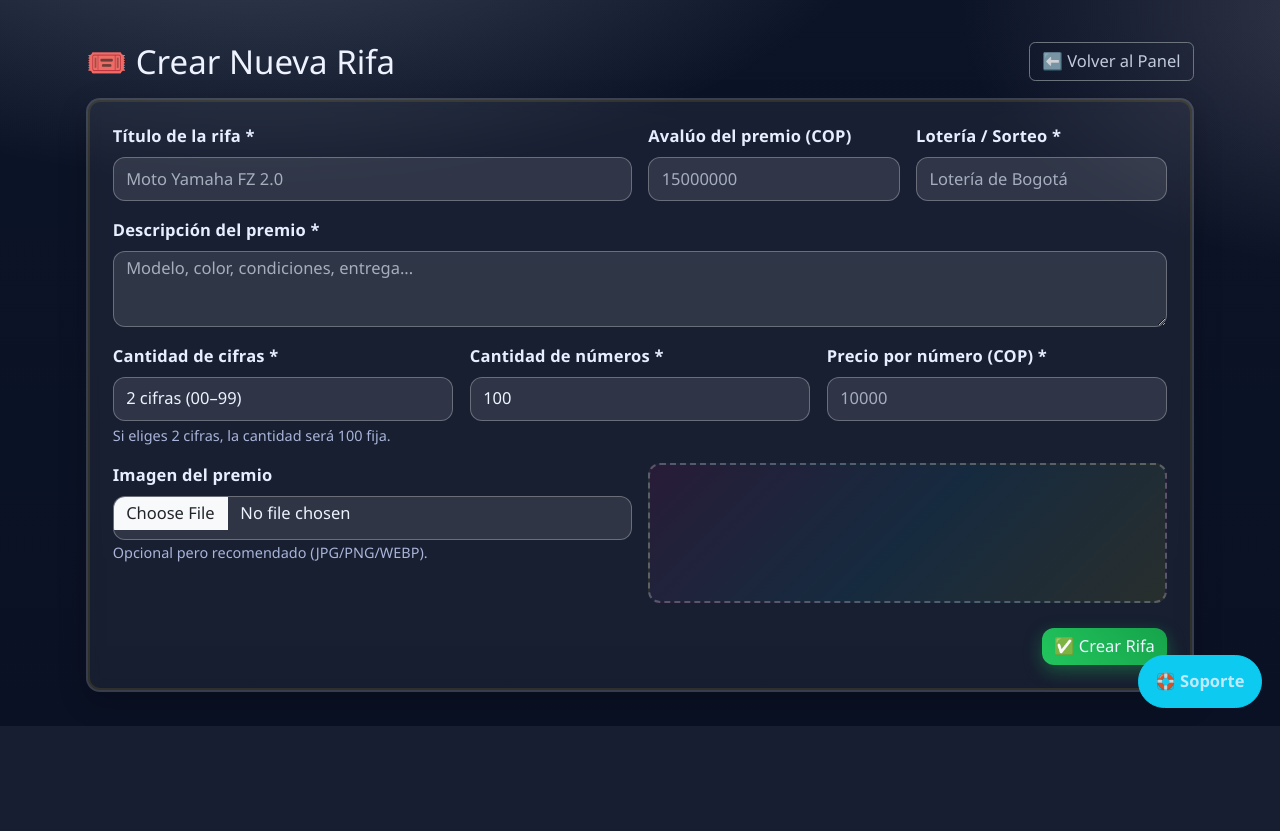
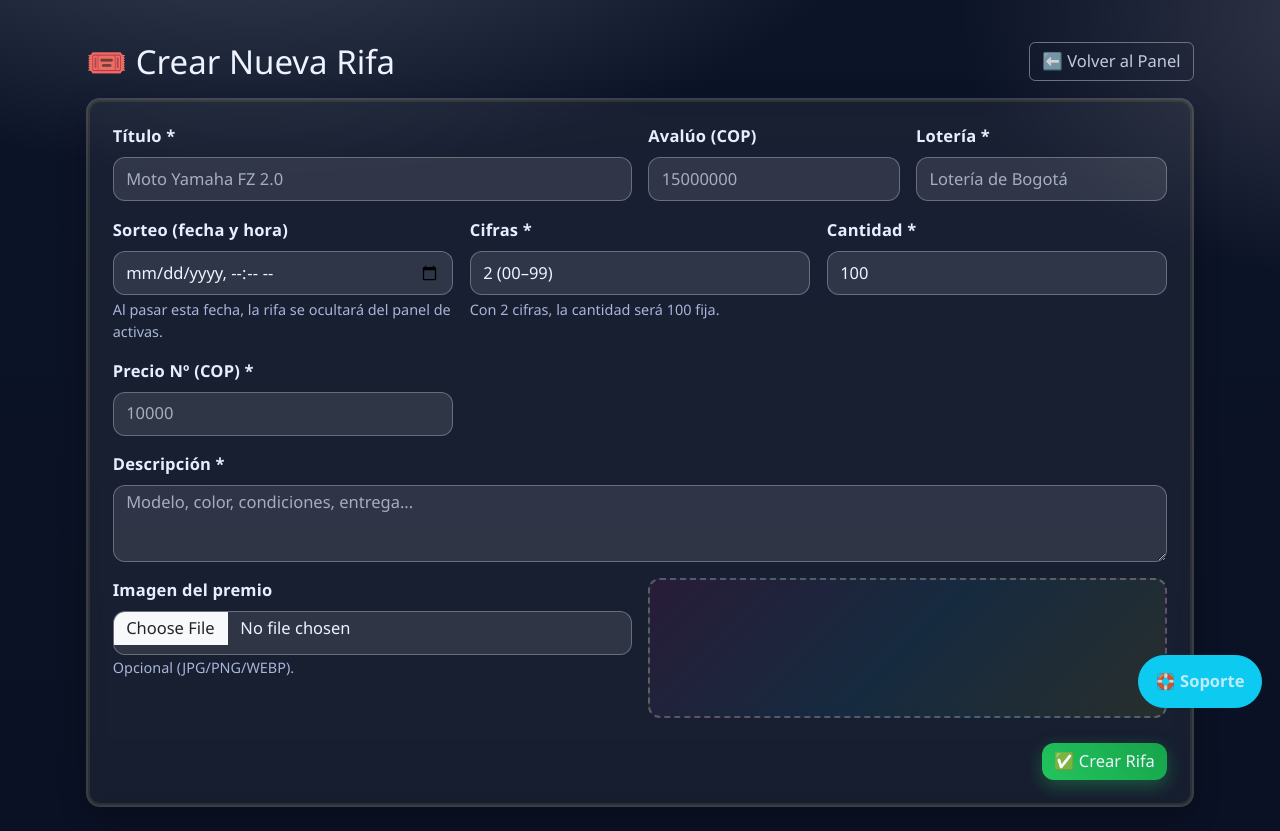
Before and after one commit to mineducaciontitulos/GEICACONTROLRIFAS, a Flask app: template templates/crear_rifa.html in a window 1280 px wide. Shown: the part 74-905 px from the top of the page. Before the commit the page ends 800 px from the top, so only its background shows below. Run offline with Flask 3, Linux system fonts and the light colour scheme; the template is opened without the code that fills it, so the values that code supplies are empty; some libraries are stand-ins or nearby versions.

Commit message:
Ajuste: agregar fecha_fin a rifas y mejorar form crear_rifa

```diff
--- a/app.py
+++ b/app.py
@@ -505,8 +505,7 @@ def logout():
     flash("Sesión cerrada.", "info")
     return redirect(url_for("login"))
 
-# ---------------- CREAR RIFA ------------------------
-@app.route("/crear-rifa", methods=["GET", "POST"])
+# ---------------- CREAR RIFA ------------------------@app.route("/crear-rifa", methods=["GET", "POST"])
 def crear_rifa():
     negocio = negocio_actual()
     if not negocio:
@@ -520,6 +519,16 @@ def crear_rifa():
         cantidad    = int(request.form.get("cantidad_numeros", "100"))
         valor       = int(request.form.get("valor_numero", "0"))
         loteria     = request.form.get("nombre_loteria", "").strip()
+
+        # 📅 nueva: fecha/hora del sorteo (opcional)
+        fecha_fin_str = (request.form.get("fecha_fin") or "").strip()
+        fecha_fin = None
+        if fecha_fin_str:
+            try:
+                # datetime-local => 'YYYY-MM-DDTHH:MM'
+                fecha_fin = datetime.fromisoformat(fecha_fin_str)
+            except Exception:
+                fecha_fin = None  # si viene mal, guardamos NULL
 
         # Imagen
         imagen_premio = None
@@ -540,13 +549,15 @@ def crear_rifa():
         con = db()
         cur = con.cursor(cursor_factory=RealDictCursor)
         cur.execute("""
-            INSERT INTO rifas (id_negocio, nombre, descripcion, avaluo, cifras, cantidad_numeros,
-                               valor_numero, nombre_loteria, imagen_premio, link_publico, estado)
-            VALUES (%s, %s, %s, %s, %s, %s, %s, %s, %s, %s, 'activa')
+            INSERT INTO rifas (
+                id_negocio, nombre, descripcion, avaluo, cifras, cantidad_numeros,
+                valor_numero, nombre_loteria, imagen_premio, link_publico, estado, fecha_fin
+            )
+            VALUES (%s, %s, %s, %s, %s, %s, %s, %s, %s, %s, 'activa', %s)
             RETURNING id
         """, (
             negocio["id"], nombre, descripcion, avaluo, cifras, cantidad,
-            valor, loteria, imagen_premio, link_publico
+            valor, loteria, imagen_premio, link_publico, fecha_fin
         ))
         rifa_id = cur.fetchone()["id"]
 
--- a/templates/crear_rifa.html
+++ b/templates/crear_rifa.html
@@ -10,13 +10,11 @@
     box-shadow: 0 10px 28px rgba(0,0,0,.22), 0 0 0 2px rgba(255,214,0,.10) inset;
   }
 
-  /* Encabezado: botón full en móvil */
   @media (max-width: 576px){
     .crear-rifa .btn-back{ width:100%; }
   }
 
-  /* Inputs / selects */
-  .crear-rifa .form-label{ font-weight:600; letter-spacing:.2px; }
+  .crear-rifa .form-label{ font-weight:600; letter-spacing:.2px; white-space:nowrap; }
   .crear-rifa .form-control,
   .crear-rifa .form-select{
     color:#eef3ff;
@@ -32,26 +30,11 @@
     box-shadow:0 0 0 .25rem rgba(59,130,246,.25);
   }
 
-  /* Select: que el desplegable sea legible (texto oscuro sobre fondo claro) */
+  /* El desplegable del select legible */
   .crear-rifa select.form-select,
   .crear-rifa select.form-select option{ color:#0f172a; background:#ffffff; }
-  /* En la caja cerrada mantenemos el look dark */
-  .crear-rifa select.form-select {
-    color:#eef3ff;
-    background:rgba(255,255,255,.10);
-  }
+  .crear-rifa select.form-select { color:#eef3ff; background:rgba(255,255,255,.10); }
 
-  /* Validación verde/rojo si quisieras marcar manualmente is-valid/is-invalid */
-  .crear-rifa .form-control.is-valid{
-    border-color:#198754 !important;
-    box-shadow:0 0 0 .25rem rgba(25,135,84,.25);
-  }
-  .crear-rifa .form-control.is-invalid{
-    border-color:#dc3545 !important;
-    box-shadow:0 0 0 .25rem rgba(220,53,69,.25);
-  }
-
-  /* Botón principal con punch */
   .crear-rifa .btn-success{
     background: linear-gradient(45deg,#22c55e,#16a34a);
     border:none;
@@ -63,7 +46,6 @@
     box-shadow:0 10px 24px rgba(34,197,94,.5);
   }
 
-  /* Preview imagen */
   .crear-rifa .preview-wrap{
     width:100%;
     min-height:140px;
@@ -94,56 +76,63 @@
 
       <!-- NOMBRE -->
       <div class="col-12 col-md-6">
-        <label class="form-label">Título de la rifa *</label>
+        <label class="form-label">Título *</label>
         <input class="form-control" name="nombre" required placeholder="Moto Yamaha FZ 2.0">
       </div>
 
       <!-- AVALÚO -->
-      <div class="col-12 col-md-3">
-        <label class="form-label">Avalúo del premio (COP)</label>
+      <div class="col-6 col-md-3">
+        <label class="form-label">Avalúo (COP)</label>
         <input type="number" class="form-control" name="avaluo" min="0" step="1000" placeholder="15000000">
       </div>
 
       <!-- LOTERÍA -->
-      <div class="col-12 col-md-3">
-        <label class="form-label">Lotería / Sorteo *</label>
+      <div class="col-6 col-md-3">
+        <label class="form-label">Lotería *</label>
         <input class="form-control" name="nombre_loteria" required placeholder="Lotería de Bogotá">
       </div>
 
-      <!-- DESCRIPCIÓN -->
-      <div class="col-12">
-        <label class="form-label">Descripción del premio *</label>
-        <textarea class="form-control" name="descripcion" rows="3" required placeholder="Modelo, color, condiciones, entrega..."></textarea>
+      <!-- FECHA/HORA DEL SORTEO -->
+      <div class="col-12 col-md-4">
+        <label class="form-label">Sorteo (fecha y hora)</label>
+        <input type="datetime-local" class="form-control" name="fecha_fin" id="fecha_fin">
+        <small class="text-secondary d-block mt-1">Al pasar esta fecha, la rifa se ocultará del panel de activas.</small>
       </div>
 
       <!-- CIFRAS -->
       <div class="col-12 col-md-4">
-        <label class="form-label">Cantidad de cifras *</label>
+        <label class="form-label">Cifras *</label>
         <select class="form-select" name="cifras" id="cifras" required>
-          <option value="2" selected>2 cifras (00–99)</option>
-          <option value="3">3 cifras (000–999)</option>
-          <option value="4">4 cifras (0000–9999)</option>
+          <option value="2" selected>2 (00–99)</option>
+          <option value="3">3 (000–999)</option>
+          <option value="4">4 (0000–9999)</option>
         </select>
-        <small class="text-secondary d-block mt-1">Si eliges 2 cifras, la cantidad será 100 fija.</small>
+        <small class="text-secondary d-block mt-1">Con 2 cifras, la cantidad será 100 fija.</small>
       </div>
 
       <!-- CANTIDAD -->
       <div class="col-12 col-md-4">
-        <label class="form-label">Cantidad de números *</label>
+        <label class="form-label">Cantidad *</label>
         <input type="number" class="form-control" name="cantidad_numeros" id="cantidad" min="1" value="100" required>
       </div>
 
       <!-- VALOR Nº -->
       <div class="col-12 col-md-4">
-        <label class="form-label">Precio por número (COP) *</label>
+        <label class="form-label">Precio Nº (COP) *</label>
         <input type="number" class="form-control" name="valor_numero" min="1000" step="500" required placeholder="10000">
+      </div>
+
+      <!-- DESCRIPCIÓN (fila completa para que no se deforme) -->
+      <div class="col-12">
+        <label class="form-label">Descripción *</label>
+        <textarea class="form-control" name="descripcion" rows="3" required placeholder="Modelo, color, condiciones, entrega..."></textarea>
       </div>
 
       <!-- IMAGEN -->
       <div class="col-12 col-md-6">
         <label class="form-label">Imagen del premio</label>
         <input type="file" class="form-control" name="imagen_premio" accept="image/*" id="imagen">
-        <small class="text-secondary">Opcional pero recomendado (JPG/PNG/WEBP).</small>
+        <small class="text-secondary">Opcional (JPG/PNG/WEBP).</small>
       </div>
 
       <!-- PREVIEW -->
@@ -183,6 +172,15 @@
     preview.src = url;
     preview.classList.remove('d-none');
   });
+
+  // Sugerir mínima fecha ahora (para evitar errores)
+  const ffin = document.getElementById('fecha_fin');
+  if (ffin){
+    const pad = n => String(n).padStart(2,'0');
+    const d = new Date();
+    const iso = `${d.getFullYear()}-${pad(d.getMonth()+1)}-${pad(d.getDate())}T${pad(d.getHours())}:${pad(d.getMinutes())}`;
+    ffin.min = iso;
+  }
 </script>
 
 {% endblock %}
```
